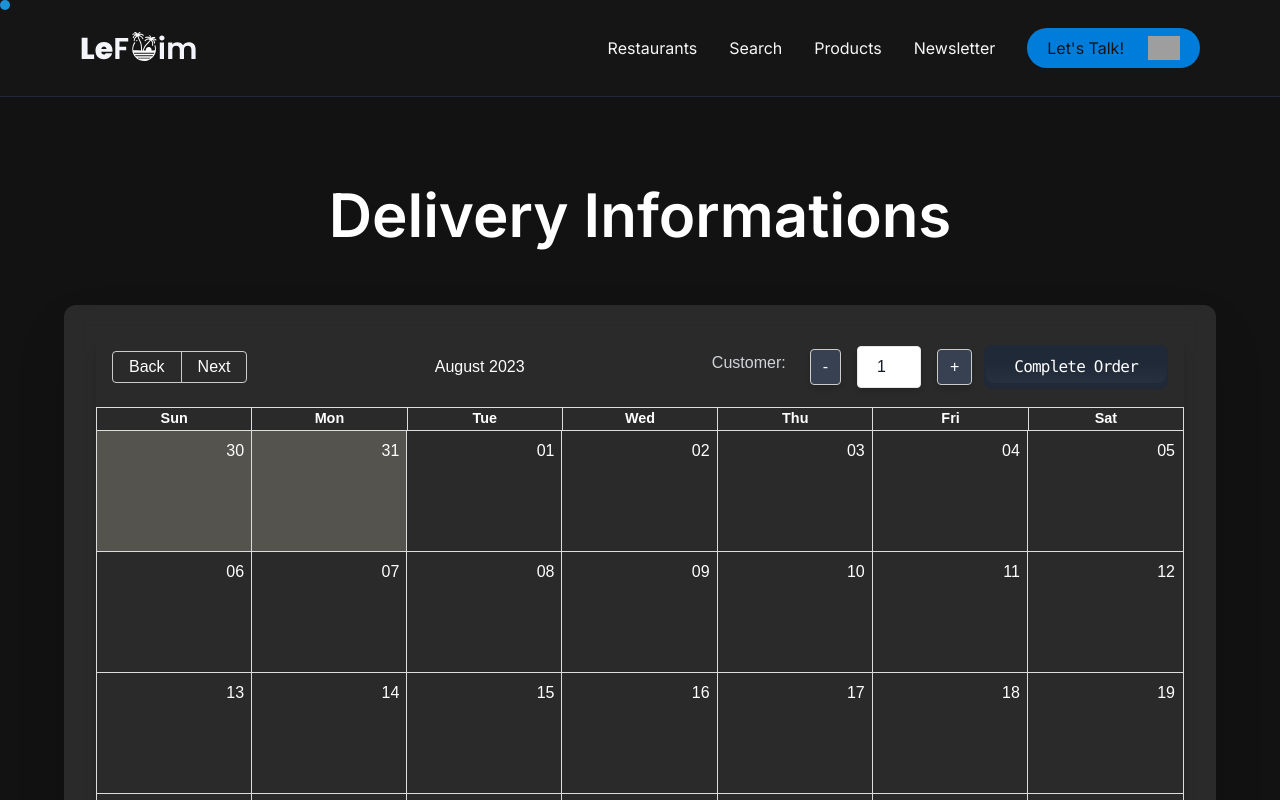
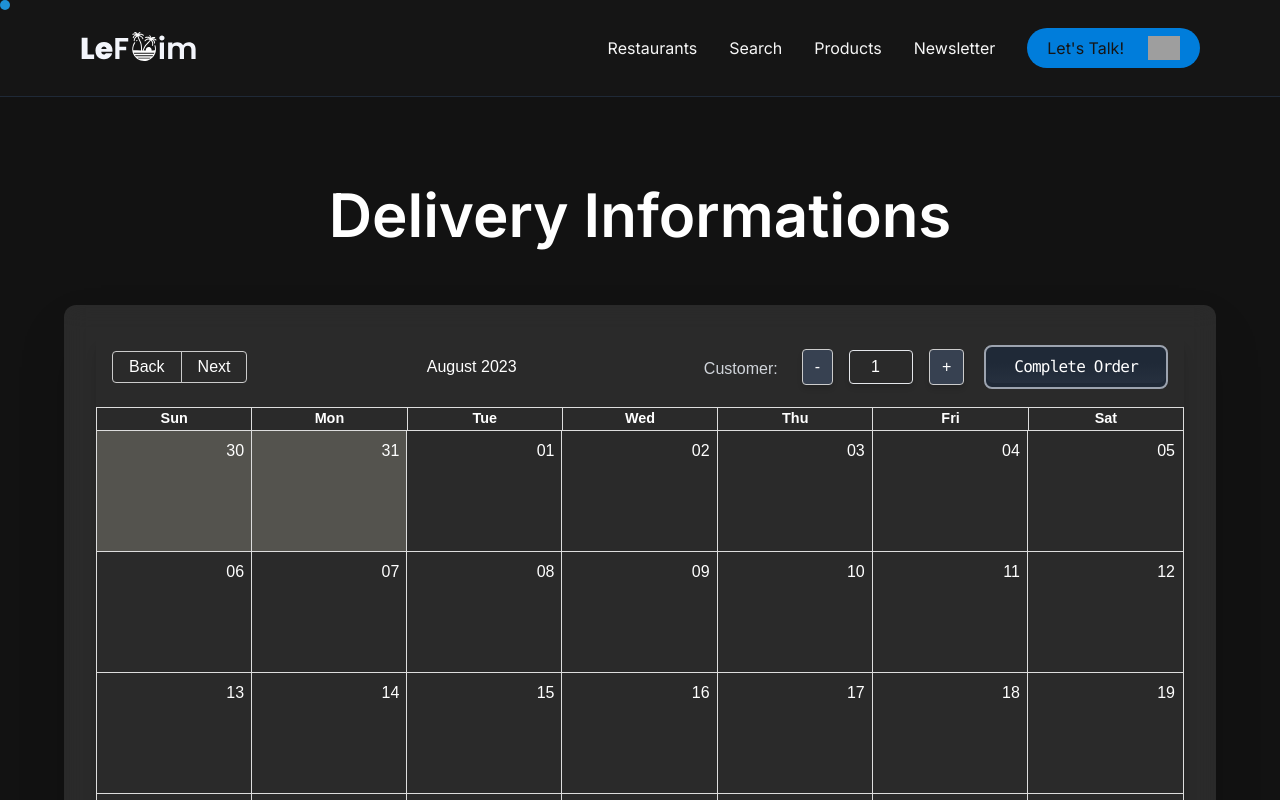
Before and after one commit to lucasjolibois54/sundown-boulevard, a Next.js app: page /order/date in a window 1280 px wide. Shown: the top 800 px of the page. Built offline with nearby package versions, Linux system fonts and the light colour scheme; grey boxes are pictures that could not be loaded.

Commit message:
Update page.js

```diff
--- a/app/(pages)/(OrderSystem)/order/date/page.js
+++ b/app/(pages)/(OrderSystem)/order/date/page.js
@@ -120,8 +120,8 @@ export default function TimePicker() {
           <span className="rbc-toolbar-label">{toolbarProps.label}</span>
           <span className="rbc-btn-group !text-gray-900 text-center">
             <div className='flex gap-3'>
-          <div className="flex items-center space-x-4">
-          <label className="text-gray-300 font-medium mb-2 mr-2">Customer:</label>
+          <div className="flex items-center space-x-4 border-2 border-none border-2 px-2 py-1 rounded-lg ">
+          <label className="text-gray-300 font-medium mt-1 mr-2">Customer:</label>
           <button
             onClick={() => setCustomerCount(prev => prev - 1)}
             className="!bg-gray-700 !text-white !rounded !px-3 !py-2 !hover:bg-gray-600 !active:bg-gray-800 !focus:outline-none !focus:ring !focus:ring-gray-200 !transition-shadow !shadow-md"
@@ -132,7 +132,7 @@ export default function TimePicker() {
             type="number"
             value={customerCount}
             readOnly
-            className="border rounded px-3 py-2 w-16 text-center shadow-md"
+            className="border rounded px-3 py-1 pr-2 w-16 text-center shadow-md bg-transparent text-white"
           />
           <button
             onClick={() => setCustomerCount(prev => prev + 1)}
@@ -144,7 +144,7 @@ export default function TimePicker() {
         <Link
               href="/order/receipt"
               onClick={handleSaveDateTime}
-              class="hover:cursor-none relative inline-flex items-center justify-center px-7 py-2 overflow-hidden font-mono font-medium tracking-tighter text-white bg-gray-800 border-gray-800 border-2 hover:BORDER-bgColorDark rounded-lg group"
+              class="hover:cursor-none relative inline-flex items-center justify-center px-7 py-2 overflow-hidden font-mono font-medium tracking-tighter text-white bg-gray-800 border-gray-400 border-2 hover:BORDER-bgColorDark rounded-lg group"
             >
               <span class="absolute w-0 h-0 transition-all duration-500 ease-out bg-main-color rounded-full group-hover:w-72 group-hover:h-72"></span>
               <span class="absolute inset-0 w-full h-full -mt-1 rounded-lg opacity-30 bg-gradient-to-b from-transparent via-transparent to-gray-700"></span>
@@ -205,7 +205,7 @@ export default function TimePicker() {
           Save Date & Time
         </button> */}
 
-        <div className="mt-6 text-white">
+        {/* <div className="mt-6 text-white">
           <p><strong>Selected Date:</strong> {selectedDate?.toDateString()}</p>
           <p><strong>Selected Time:</strong> {selectedTime?.format('HH:mm')}</p>
           <p><strong>Customer Count:</strong> {customerCount}</p>
@@ -213,7 +213,7 @@ export default function TimePicker() {
 
         <Link className="text-blue-400 mt-4 hover:underline focus:outline-none" href="/order/receipt" passHref>
           Receipt
-        </Link>
+        </Link> */}
       </div>
     </main>
   );
```
